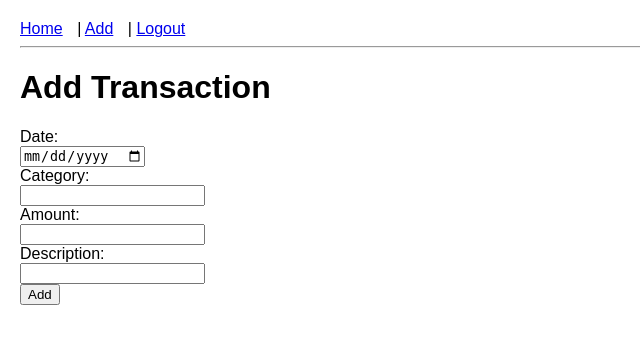
After one commit to AlekSwiderski/llm_fun, a Flask app: page /add in a window 1280 px wide. The commit adds this page. Shown: the top 344 px of the page, without its empty margins (0-640 px from the left). Run offline with Flask 3, Linux system fonts and the light colour scheme; the visitor is signed in with stand-in values (Sample User, id 1).

Commit message:
Document add transaction

```diff
--- a/backend/app.py
+++ b/backend/app.py
@@ -42,6 +42,24 @@ def index():
     transactions = Transaction.query.filter_by(user_id=current_user.id).all()
     return render_template('index.html', transactions=transactions)
 
+
+@app.route('/add', methods=['GET', 'POST'])
+@login_required
+def add_transaction():
+    from flask import request
+    if request.method == 'POST':
+        t = Transaction(
+            user_id=current_user.id,
+            date=request.form['date'],
+            category=request.form['category'],
+            amount=request.form['amount'],
+            description=request.form['description'],
+        )
+        db.session.add(t)
+        db.session.commit()
+        return redirect(url_for('index'))
+    return render_template('add_transaction.html')
+
 @app.route('/login', methods=['GET', 'POST'])
 def login():
     from flask import request
--- /dev/null
+++ b/backend/templates/add_transaction.html
@@ -0,0 +1,15 @@
+{% extends 'base.html' %}
+{% block content %}
+<h1>Add Transaction</h1>
+<form method="post">
+    <label>Date:</label><br>
+    <input name="date" type="date" required><br>
+    <label>Category:</label><br>
+    <input name="category" required><br>
+    <label>Amount:</label><br>
+    <input name="amount" type="number" step="0.01" required><br>
+    <label>Description:</label><br>
+    <input name="description"><br>
+    <button type="submit">Add</button>
+</form>
+{% endblock %}
--- a/backend/templates/base.html
+++ b/backend/templates/base.html
@@ -5,6 +5,7 @@
 <nav>
     {% if current_user.is_authenticated %}
     <a href="{{ url_for('index') }}">Home</a> |
+    <a href="{{ url_for('add_transaction') }}">Add</a> |
     <a href="{{ url_for('logout') }}">Logout</a>
     {% else %}
     <a href="{{ url_for('login') }}">Login</a> |
--- a/backend/templates/index.html
+++ b/backend/templates/index.html
@@ -1,6 +1,7 @@
 {% extends 'base.html' %}
 {% block content %}
 <h1>Transactions</h1>
+<p><a href="{{ url_for('add_transaction') }}">Add Transaction</a></p>
 <table>
     <tr><th>Date</th><th>Category</th><th>Amount</th><th>Description</th></tr>
     {% for t in transactions %}
```
Also changed, not shown: README.md.
